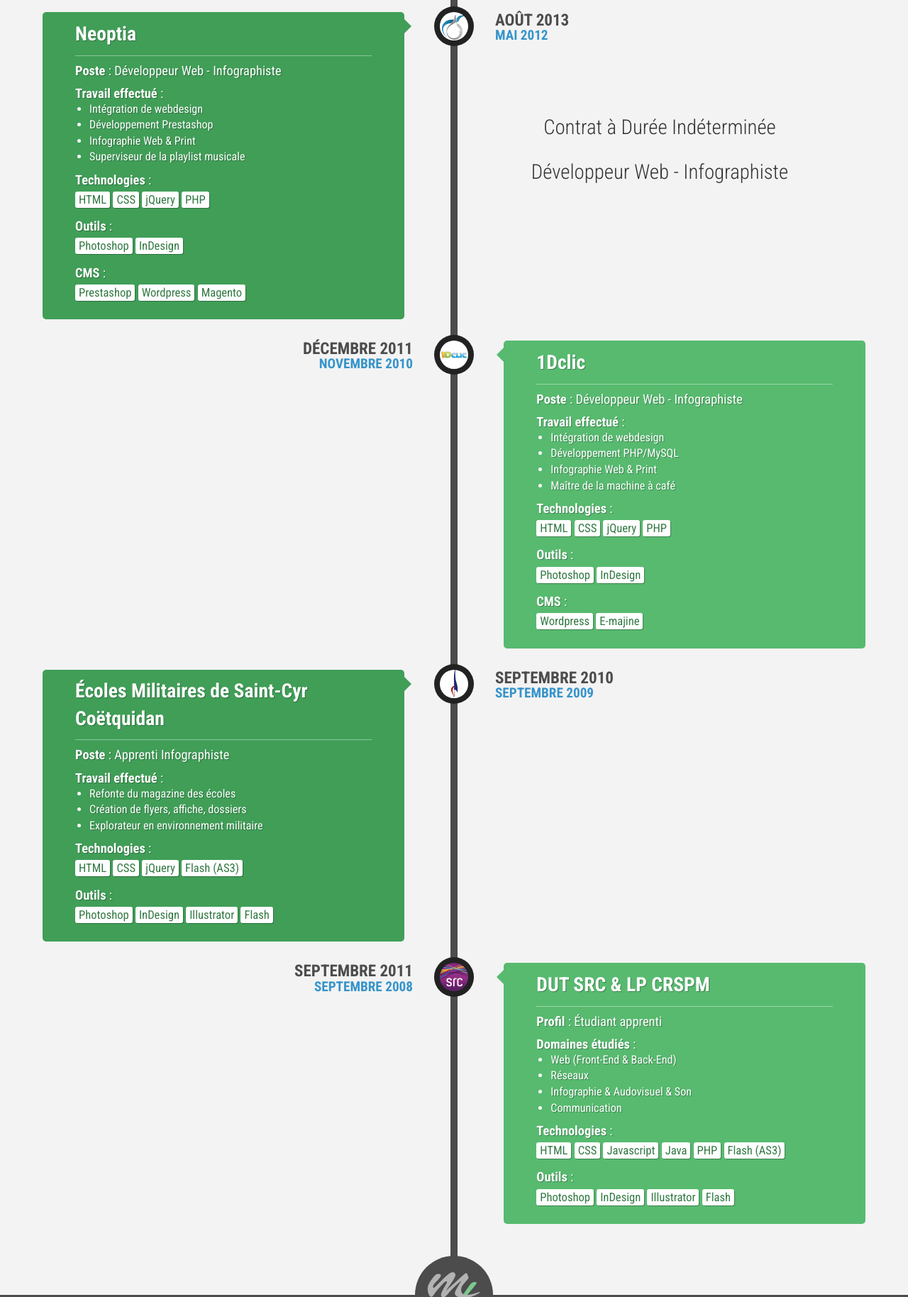
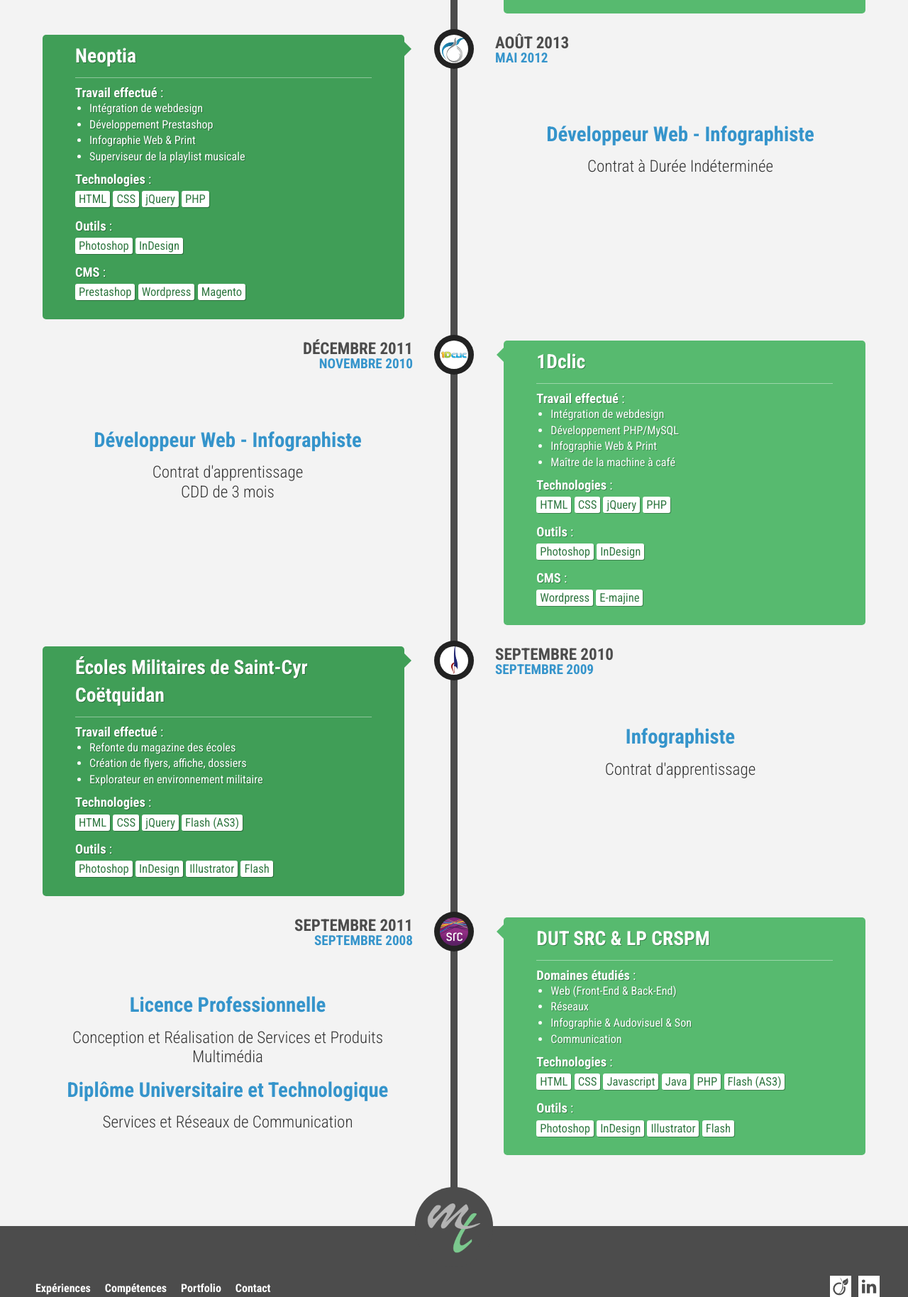
Before and after one commit to Linkw3b/linkw3b, a website: page app/experiences.html in a window 1280 px wide. Shown: the part 905-2733 px from the top of the page at 71% size. Drawn offline with Linux system fonts and the light colour scheme.

Commit message:
Update Expertise page : Added contract type

```diff
--- a/app/experiences.html
+++ b/app/experiences.html
@@ -36,7 +36,7 @@
             <div class="stand">
                 <img src="images/triforce.png" alt="">
                 <h1>Manuel Taraud</h1>
-                <h2><span>Développeur frontend</span></h2>
+                <h2><span>Développeur Front-End</span></h2>
                 <span class="page-name">Experience</span>
             </div>
             <div class="content">
@@ -44,12 +44,14 @@
                     <li>
                         <time class="tmtime"><span>Actuellement</span> <span>Août 2013</span></time>
                         <div class="tmtitle">
-                            <p>Contrat à Durée Indéterminée</p>
-                            <p>Développeur Front-end</p>
+                            <p class="position">Développeur Front-end</p>
+                            <p class="contract">Contrat à Durée Indéterminée</p>
                         </div>
                         <a href="http://www.technology-everywhere.fr/" title="Site de Technology Everywhere" target="_blank" class="tmicon icon-te"></a>
                         <div class="tmlabel">
                             <h2><a href="http://www.technology-everywhere.fr/" title="Site de Technology Everywhere" target="_blank">Technology Everywhere</a></h2>
+                            <p><span class="tmsection show-onile">Poste</span> : Développeur Front-End</p>
+                            <p class="show-mobile"><span class="tmsection">Contrat</span> : Contrat à Durée Indéterminée</p>
                             <p><span class="tmsection">Travail effectué</span> :</p>
                             <ul>
                                 <li>Intégration de webdesign responsive</li>
@@ -65,14 +67,15 @@
                     </li>
                     <li>
                         <time class="tmtime"><span>Août 2013</span> <span>Mai 2012</span></time>
+                        <div class="tmtitle">
+                            <p class="position">Développeur Web - Infographiste</p>
+                            <p class="contract">Contrat à Durée Indéterminée</p>
+                        </div>
                         <a href="http://www.neoptia.com/" title="Site de Neoptia" target="_blank" class="tmicon icon-neoptia"></a>
-                        <div class="tmtitle">
-                            <p>Contrat à Durée Indéterminée</p>
-                            <p>Développeur Web - Infographiste</p>
-                        </div>
                         <div class="tmlabel">
                             <h2><a href="http://www.neoptia.com/" title="Site de Neoptia" target="_blank">Neoptia</a></h2>
-                            <p><span class="tmsection">Poste</span> : Développeur Web - Infographiste</p>
+                            <p class="show-mobile"><span class="tmsection">Poste</span> : Développeur Web - Infographiste</p>
+                            <p class="show-mobile"><span class="tmsection">Contrat</span> : Contrat à Durée Indéterminée</p>
                             <p><span class="tmsection">Travail effectué</span> :</p>
                             <ul>
                                 <li>Intégration de webdesign</li>
@@ -87,10 +90,15 @@
                     </li>
                     <li>
                         <time class="tmtime"><span>Décembre 2011</span> <span>Novembre 2010</span></time>
+                        <div class="tmtitle">
+                            <p class="position">Développeur Web - Infographiste</p>
+                            <p class="contract">Contrat d'apprentissage<br>CDD de 3 mois</p>
+                        </div>
                         <a href="http://www.1dclic.fr/" title="Site de 1Dclic" target="_blank" class="tmicon icon-1dclic"></a>
                         <div class="tmlabel">
                             <h2><a href="http://www.1dclic.fr/" title="Site de 1Dclic" target="_blank">1Dclic</a></h2>
-                            <p><span class="tmsection">Poste</span> : Développeur Web - Infographiste</p>
+                            <p class="show-mobile"><span class="tmsection">Poste</span> : Développeur Web - Infographiste</p>
+                            <p class="show-mobile"><span class="tmsection">Contrat</span> : Contrat d'apprentissage - CDD de 3 mois</p>
                             <p><span class="tmsection">Travail effectué</span> :</p>
                             <ul>
                                 <li>Intégration de webdesign</li>
@@ -105,10 +113,15 @@
                     </li>
                     <li>
                         <time class="tmtime"><span>Septembre 2010</span> <span>Septembre 2009</span></time>
+                        <div class="tmtitle">
+                            <p class="position">Infographiste</p>
+                            <p class="contract">Contrat d'apprentissage</p>
+                        </div>
                         <a href="http://www.st-cyr.terre.defense.gouv.fr/" title="Site des Écoles Militaires de Saint-Cyr Coëtquidan" target="_blank" class="tmicon icon-st-cyr"></a>
                         <div class="tmlabel">
                             <h2><a href="http://www.st-cyr.terre.defense.gouv.fr/" title="Site des Écoles Militaires de Saint-Cyr Coëtquidan" target="_blank">Écoles Militaires de Saint-Cyr Coëtquidan</a></h2>
-                            <p><span class="tmsection">Poste</span> : Apprenti Infographiste</p>
+                            <p class="show-mobile"><span class="tmsection">Poste</span> : Infographiste</p>
+                            <p class="show-mobile"><span class="tmsection">Contrat</span> : Contrat d'apprentissage</p>
                             <p><span class="tmsection">Travail effectué</span> :</p>
                             <ul>
                                 <li>Refonte du magazine des écoles</li>
@@ -121,10 +134,17 @@
                     </li>
                     <li>
                         <time class="tmtime"><span>Septembre 2011</span> <span>Septembre 2008</span></time>
+                        <div class="tmtitle">
+                            <p class="position">Licence Professionnelle</p>
+                            <p class="contract">Conception et Réalisation de Services et Produits Multimédia</p>
+                            <p class="position">Diplôme Universitaire et Technologique</p>
+                            <p class="contract">Services et Réseaux de Communication</p>
+                        </div>
                         <a href="http://www.iut-laval.univ-lemans.fr/fr/mmi-web-et-creation-multimedia/licence-pro-crspm.html" title="Site du DUT SRC et de la LP CRSPM" target="_blank" class="tmicon icon-src"></a>
                         <div class="tmlabel">
                             <h2><a href="http://www.iut-laval.univ-lemans.fr/fr/mmi-web-et-creation-multimedia/licence-pro-crspm.html" title="Site du DUT SRC et de la LP CRSPM" target="_blank">DUT SRC & LP CRSPM</a></h2>
-                            <p><span class="tmsection">Profil</span> : Étudiant apprenti</p>
+                            <p class="show-mobile"><span class="tmsection">Profil</span> : Étudiant par apprentissage</p>
+                            <p class="show-mobile"><span class="tmsection">Diplômes</span> : DUT SRC & LP CRSPM</p>
                             <p><span class="tmsection">Domaines étudiés</span> :</p>
                             <ul>
                                 <li>Web (Front-End & Back-End)</li>
--- a/app/styles/common/_common.scss
+++ b/app/styles/common/_common.scss
@@ -74,7 +74,7 @@
     @include text-shadow(2px, 2px, 2px, rgba(0,0,0,0.5));
 
     h2 {
-        font-size: 70%;
+        font-size: 69%;
         color: $main-orange;
         font-weight: 100;
 
--- a/app/styles/page/_experiences.scss
+++ b/app/styles/page/_experiences.scss
@@ -63,11 +63,21 @@
 .tmtimeline > li .tmtitle {
     position: absolute;
     top: 25%;
-    width: 50%;
+    width: 45%;
     float: left;
 
     text-align: center;
     font-size: 150%;
+}
+.tmtimeline > li .tmtitle p {
+    margin: 15px 0 0;
+}
+.tmtimeline > li .tmtitle .position {
+    font-weight: 700;
+    color: $main-blue;
+}
+.tmtimeline > li .tmtitle .contract {
+    font-size: 80%;
 }
 .tmtimeline > li .tmlabel {
     margin: 0 0 30px 0;
@@ -219,6 +229,7 @@
 }
 
 @media screen and (max-width: 47.2em) {
+
     .tmtimeline:before {
         display: none;
     }
@@ -227,6 +238,14 @@
         width: 100%;
         position: relative;
         padding: 0 0 20px 0;
+    }
+
+    .tmtimeline > li .tmtitle {
+        display: none;
+    }
+
+    .tmtimeline > li .show-mobile {
+        display: block;
     }
 
     .tmtimeline > li .tmlabel p {
```
Also changed, not shown: app/competences.html (+1 -1 lines), app/contact.html (+1 -1 lines), app/index.html (+1 -1 lines), app/portfolio.html (+1 -1 lines), app/styles/competences.css, app/styles/contact.css, app/styles/experiences.css, app/styles/home.css, app/styles/portfolio.css.
